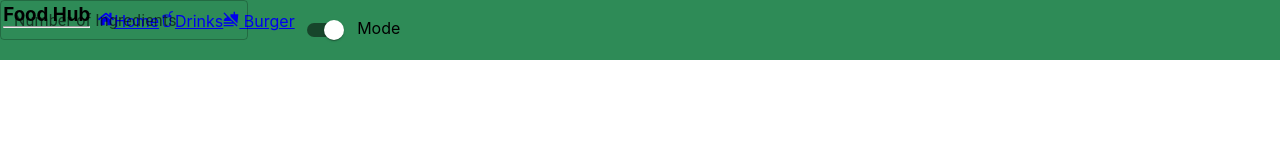
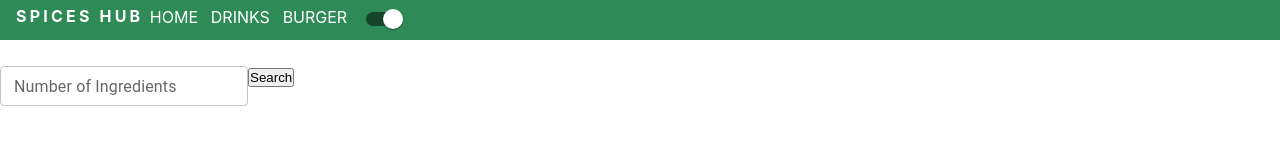
Before and after one commit to barasami/Cool-Food-App, a React (Create React App) app: page / in a window 1280 px wide. Shown: the top 160 px of the page. Built offline with nearby package versions, Linux system fonts and the light colour scheme; no server answers.

Commit message:
modified nav

```diff
--- a/src/Navbar/Navbar.css
+++ b/src/Navbar/Navbar.css
@@ -2,18 +2,33 @@
     box-sizing: border-box;
     padding: 0;
     margin: 0;
+    text-decoration: none;
 }
 .nav{
+    height: 2.5em;
+    width: 100%;
+    background-color: seagreen;
+    margin-bottom: 1.6em;
     display: flex;
-    padding: .2em;
-    margin-bottom: .2em;
-    background-color: seagreen;
-    position: fixed;
-    width: 100%;
+
+}
+.coolTittle{
+    color: white;
+    margin-left: 1em;
+    font-weight: bold;
+    line-height: 2em;
+    letter-spacing: .2em;
+    text-transform: uppercase;
 }
 .sidenav{
-    display: flex;
-    margin: .2em;
-    padding: .3em;
-
+  float: inline-end;
 }
+.mlink{
+    display: inline-block;
+    line-height: 2em;
+    color: white;
+    text-transform: uppercase;
+    margin: .4em;
+    justify-content: flex-end;
+    line-height: 1.1em;
+}
--- a/src/Navbar/Navbar.js
+++ b/src/Navbar/Navbar.js
@@ -1,9 +1,5 @@
 import React from 'react'
 import './Navbar.css'
-import { FaHome } from 'react-icons/fa';
-// import {FaMoon} from 'react-icons/fa'
-import {BsCupStraw} from 'react-icons/bs'
-import {MdNoFood} from 'react-icons/md'
 import { Link } from 'react-router-dom';
 import Switch from '@mui/material/Switch';
 
@@ -13,26 +9,14 @@ function Navbar({mode,setMode}) {
   return (
     <nav className='nav'>
       <div className='coolTittle'>
-        <h3 className='title'>
-          Food Hub
-        </h3>
-        <hr className='line'></hr>
+       Spices Hub
       </div>
       <div className='sidenav'>
-        <div className='home'>
-          <Link to='/' className='mlink'><FaHome className='icon'/>Home</Link>
-        </div>
-        <div className='drink'>
-          <Link to='/drinks' className='mlink'><BsCupStraw className='icon'/>Drinks</Link>
-        </div>
-        <div className='food'>
-          <Link to='/burgers' className='mlink'><MdNoFood className='icon'/> Burger</Link>
-        </div>
-        <div className='switch'>
-          <Switch className='switching' defaultChecked color='default' onChange={e=>setMode(mode  === 'light'?'dark' : 'light')}/> Mode
-        </div>
+        <Link to='/' className='mlink'>Home</Link>
+        <Link to='/drinks' className='mlink'>Drinks</Link>
+        <Link to='/burgers' className='mlink'>Burger</Link>
+        <Switch className='switching' defaultChecked color='default' onChange={e=>setMode(mode  === 'light'?'dark' : 'light')}/>
       </div>
-
     </nav>
   )
 }
```
